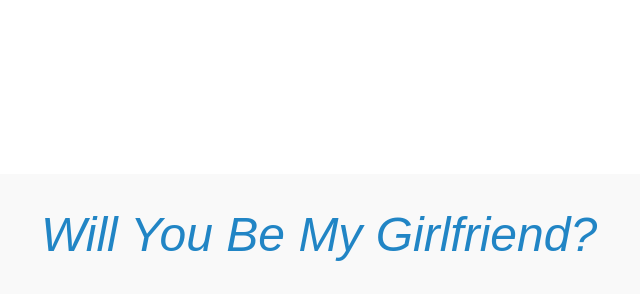
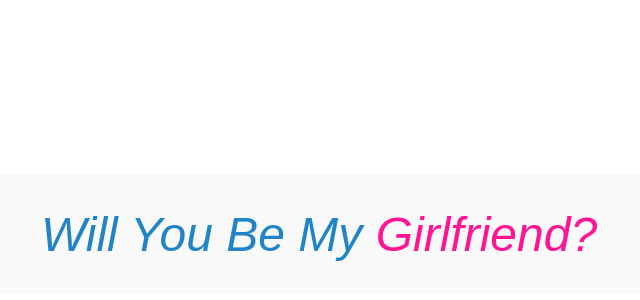
Before and after one commit to pinici/pinici.github.io, a plain HTML site: page index-Will-You-Be-My-Girlfriend.html in a window 1280 px wide. Shown: the part 202-502 px from the top of the page, without its empty margins (333-973 px from the left). Drawn offline with Linux system fonts and the light colour scheme.

Commit message:
Add files via upload
Added project files

```diff
--- a/index-Will-You-Be-My-Girlfriend.html
+++ b/index-Will-You-Be-My-Girlfriend.html
@@ -68,7 +68,8 @@
 &nbsp;</td>
             <td width="1196">
             <p align="center">
-<i><font face="Arial"><font size="7" color="#2185C5">Will You Be My Girlfriend?</font>
+<i><font face="Arial"><font size="7" color="#2185C5">Will You Be My </font>
+<font size="7" color="#FF1493">Girlfriend?</font>
 </font></i></td>
             <td bgcolor="#F9F9F9">
             &nbsp;</td>
```
